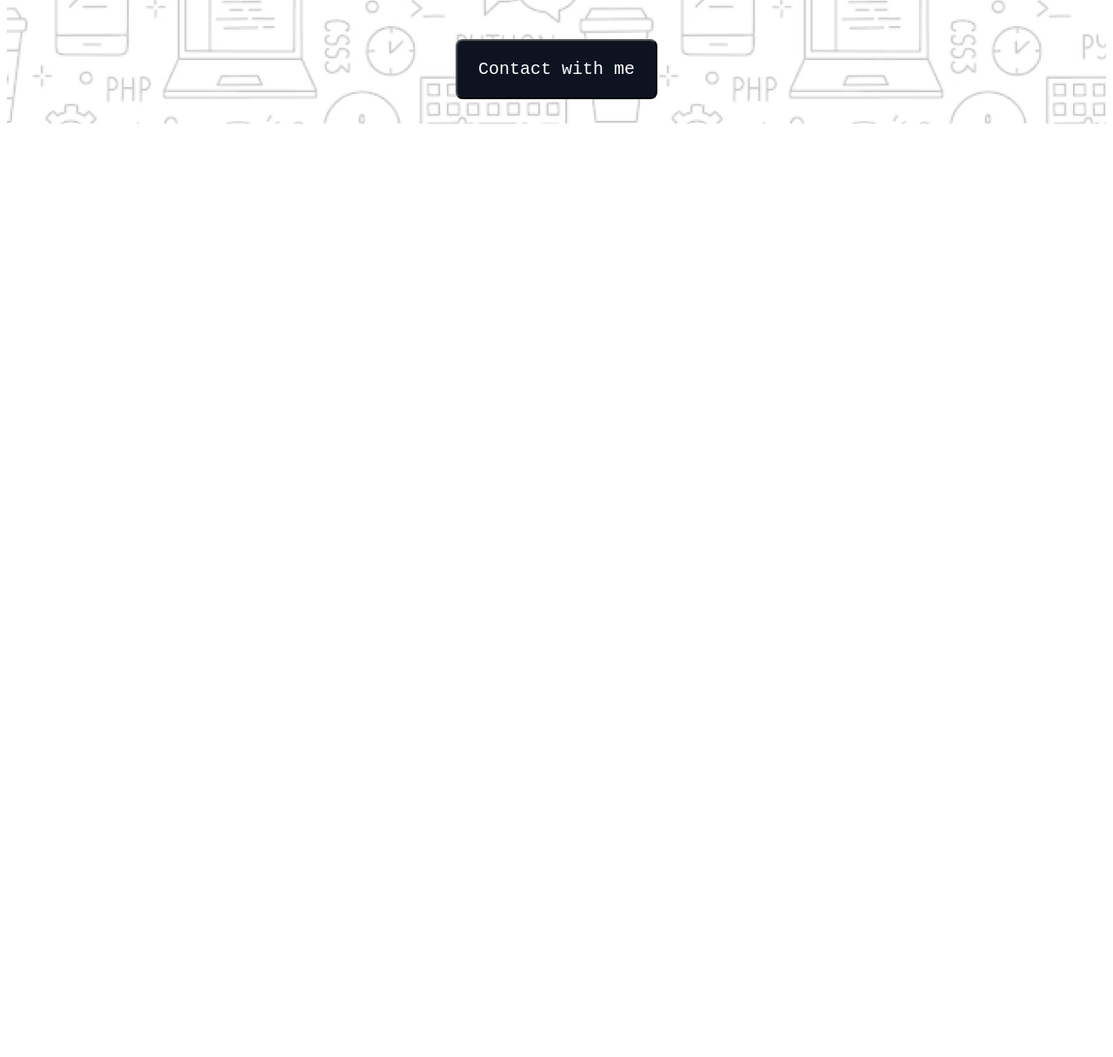
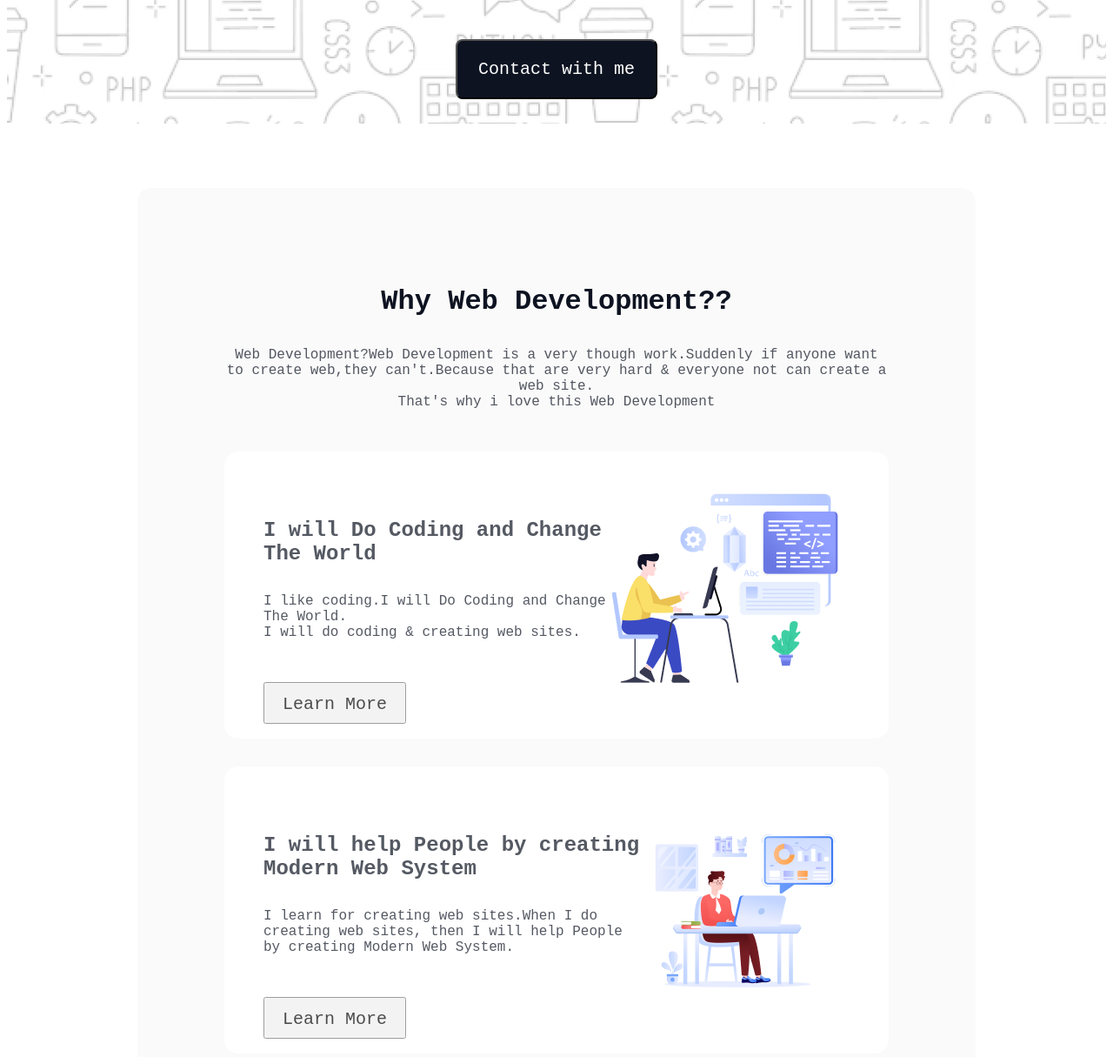
Before and after one commit to mohammadjihad300/assignment-1, a plain HTML site: page index.html in a window 1280 px wide. Shown: the part 518-1733 px from the top of the page at 87% size. Before the commit the page ends 800 px from the top, so only its background shows below. Drawn offline with Linux system fonts and the light colour scheme; a web font is replaced by a local one.

Commit message:
added two section in main part

```diff
--- a/index.html
+++ b/index.html
@@ -24,7 +24,54 @@
         </div>
     </header>
     <main>
-
+        <section class="section-one">
+            <div class="main-head-div">
+                <h3 class="section-head text-color-one">Why Web Development??</h3>
+            <p class="text-color-two">Web Development?Web Development is a very though work.Suddenly if anyone want to create web,they can't.Because that are very hard & everyone not can create a web site.<br>That's why i love this Web Development</p>
+            </div>
+            <div class="main-div">
+                <div class="main-div-child">
+                    <div class="main-div-gson text-color-three">
+                        <h4 class="section-one-heads">I will Do Coding and Change The World</h4>
+                        <p>I like coding.I will Do Coding and Change The World.<br>I will do coding & creating web sites.</p>
+                        <button class="first-section-buttons">Learn More</button>
+                    </div>
+                    <div class="main-div-gson-img">
+                        <img src="assets/Layer_1.png" alt=""></div>
+                    </div>
+            </div>
+            <div class="main-div">
+                <div class="main-div-child">
+                    <div class="main-div-gson text-color-three">
+                        <h4 class="section-one-heads">I will help People by creating Modern Web System</h4>
+                        <p>I learn for creating web sites.When I do creating web sites, then I will help People by creating Modern Web System.</p>
+                        <button class="first-section-buttons">Learn More</button>
+                    </div>
+                    <div class="main-div-gson-img">
+                        <img src="assets/Group 3.png" alt=""></div>
+                    </div>
+            </div>
+            <div class="main-div">
+                <div class="main-div-child">
+                    <div class="main-div-gson text-color-three">
+                        <h4 class="section-one-heads">I will Do Coding and Change The World</h4>
+                        <p>I'm hard working for learn coding.When I will Do Coding then I Change The World</p>
+                        <button class="first-section-buttons">Learn More</button>
+                    </div>
+                    <div class="main-div-gson-img">
+                        <img src="assets/Group 4.png" alt=""></div>
+                    </div>
+            </div>
+        </section>
+        <section class="section-two">
+            <div class="second-section-main-div">
+                <h3 class="text-color-one section-head">My Inspiration</h3>
+            <p class="text-color-two">My Inspiration is  Jhankar Mahbub bhaiya.Jhankar Mahbub bhaiya is a very good teacher for learning web development.</p>
+            </div>
+            <div class="second-section-main-div-link">
+                <iframe class="second-section-main-div-main-link" width="1076" height="550" src="https://www.youtube.com/embed/5O5e0nnVulY?si=VL3Xpy8NKytAvcoW" title="YouTube video player" frameborder="0" allow="accelerometer; autoplay; clipboard-write; encrypted-media; gyroscope; picture-in-picture; web-share" referrerpolicy="strict-origin-when-cross-origin" allowfullscreen></iframe>
+            </div>
+        </section>
     </main>
     <footer>
 
--- a/styles/style.css
+++ b/styles/style.css
@@ -8,6 +8,11 @@
     color: #0D1321;
 }
 .text-color-two{
+    color: #0D1321;
+    opacity: 0.7;
+    text-align: center;
+}
+.text-color-three{
     color: #0D1321;
     opacity: 0.7;
 }
@@ -36,3 +41,62 @@ header{
     font-size: 20px;
     margin-top: 32px;
 }
+.main-div-child{
+    display: flex;
+    padding: 45px;
+    background-color: white;
+    border-radius: 16px;
+    justify-content: space-between;
+}
+.section-one{
+    margin: 74px 150px;
+    background-color: #fafafa;
+    border-radius: 16px;
+    padding: 80px 100px;
+}
+.section-head{
+    width: 851;
+    height: 39px;
+    font-size: 32px;
+    text-align: center;
+}
+.main-div{
+    margin: 32px 0px;
+}
+.first-section-buttons{
+    width: 150;
+    height: 48px;
+    font-size: 20px;
+    margin-top: 32px;
+    padding: 12px 20px;
+}
+.section-one-heads{
+    font-size: 24px;
+}
+.main-div-gson-img{
+    width: 274.17;
+    height: 240px;
+}
+.main-div-gson{
+    width: 477;
+    height: 240px;
+}
+.main-head-div{
+    margin-bottom: 48px;
+}
+.section-two{
+    margin: 85px 150px;
+}
+.second-section-main-div{
+    margin: 0px 144px;
+}
+.second-section-main-div-link{
+    border: 1px solid #d1d1d1;
+    border-radius: 16px;
+    padding: 32px;
+    text-align: center;
+    margin-top: 48px;
+}
+.second-section-main-div-main-link{
+    border-radius: 16px;
+}
```
